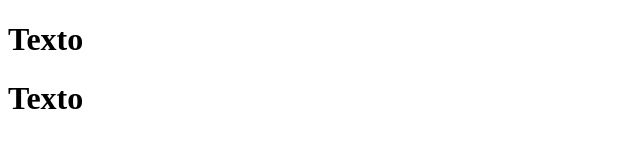
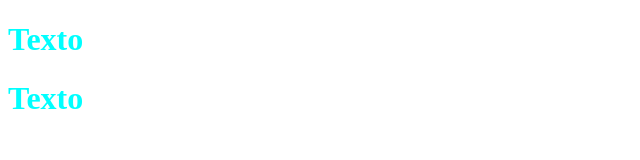
Before and after one commit to RafaelSC02/AtividadeArquitetura, a plain HTML site: page index.html in a window 1280 px wide. Shown: the whole page, without its empty margins (0-640 px from the left). Drawn offline with Linux system fonts and the light colour scheme.

Commit message:
Estilização

```diff
--- /dev/null
+++ b/estilo.css
@@ -0,0 +1,3 @@
+h1{
+    color: aqua;
+}
--- a/index.html
+++ b/index.html
@@ -3,6 +3,8 @@
 <head>
     <meta charset="UTF-8">
     <meta name="viewport" content="width=device-width, initial-scale=1.0">
+    <link rel="stylesheet" href="estilo.css">
+
     <title>Document</title>
 </head>
 <body>
```
